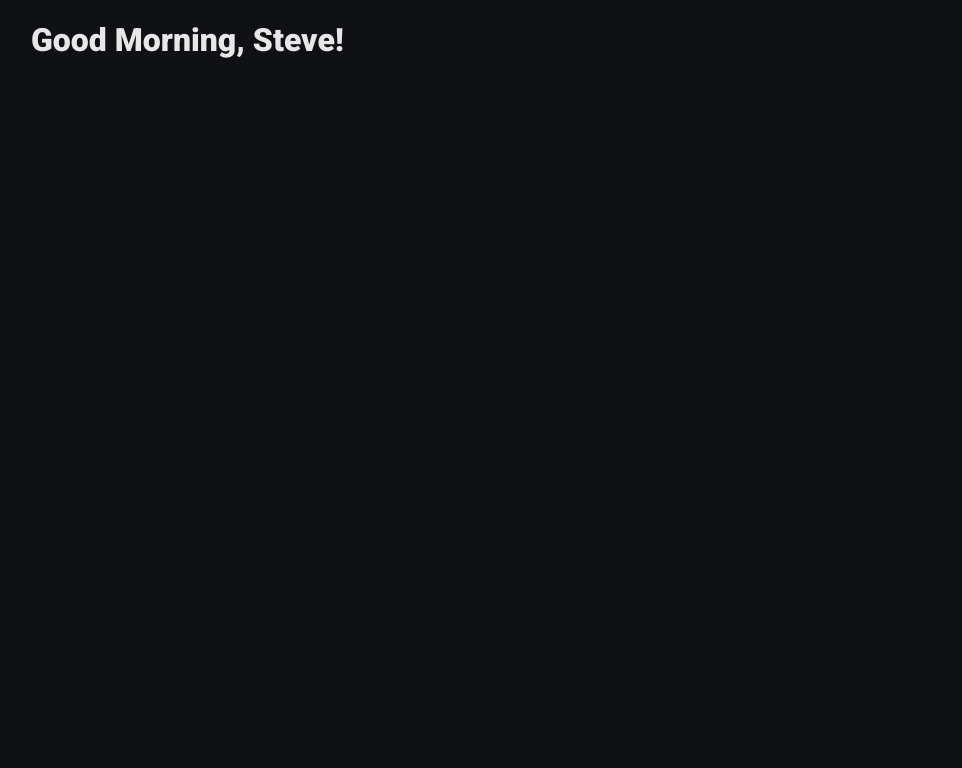
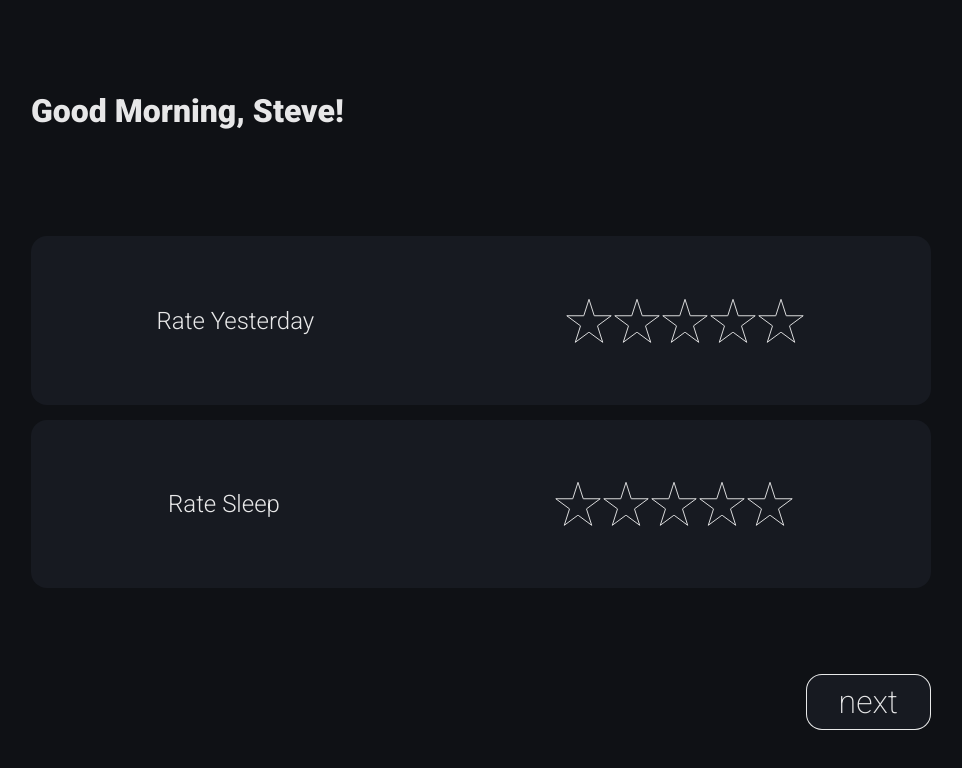
Before and after one commit to boothscript/dashRoo, a React (Create React App) app: page /mr/rate in a window 1280 px wide. Shown: the top 768 px of the page, without its empty margins (159-1121 px from the left). Built offline with nearby package versions, Linux system fonts and the light colour scheme.

Commit message:
add rate page componets and styles

```diff
--- a/public/index.html
+++ b/public/index.html
@@ -2,31 +2,11 @@
 <html lang="en">
   <head>
     <meta charset="utf-8" />
-    <link rel="icon" href="%PUBLIC_URL%/favicon.ico" />
     <meta name="viewport" content="width=device-width, initial-scale=1" />
-    <meta name="theme-color" content="#000000" />
-    <meta
-      name="description"
-      content="Web site created using create-react-app"
-    />
-    <link rel="apple-touch-icon" href="%PUBLIC_URL%/logo192.png" />
-    <!--
-      manifest.json provides metadata used when your web app is installed on a
-      user's mobile device or desktop. See https://developers.google.com/web/fundamentals/web-app-manifest/
-    -->
-    <link rel="manifest" href="%PUBLIC_URL%/manifest.json" />
-    <!--
-      Notice the use of %PUBLIC_URL% in the tags above.
-      It will be replaced with the URL of the `public` folder during the build.
-      Only files inside the `public` folder can be referenced from the HTML.
 
-      Unlike "/favicon.ico" or "favicon.ico", "%PUBLIC_URL%/favicon.ico" will
-      work correctly both with client-side routing and a non-root public URL.
-      Learn how to configure a non-root public URL by running `npm run build`.
-    -->
     <title>React App</title>
     <link
-      href="https://fonts.googleapis.com/css2?family=Roboto:wght@300;900&display=swap"
+      href="https://fonts.googleapis.com/css2?family=Roboto:wght@200;300;900&display=swap"
       rel="stylesheet"
     />
   </head>
--- a/src/Components/mr/MrButton.js
+++ b/src/Components/mr/MrButton.js
@@ -1,7 +1,23 @@
 import React from "react";
+import styled from "styled-components";
 
-function MrButton() {
-  return <div></div>;
+const Button = styled.a`
+  grid-column: 3;
+  justify-self: right;
+  align-self: center;
+  background: ${props => props.theme.panel && props.theme.panel};
+  border: 1px solid;
+  border-color: ${props => props.theme.white90 && props.theme.white90};
+  border-radius: 16px;
+  font-family: ${props => props.theme.font && props.theme.font};
+  font-weight: 200;
+  font-size: 2rem;
+  color: ${props => props.theme.white90 && props.theme.white90};
+  padding: 0.25em 1em;
+`;
+
+function MrButton({ text }) {
+  return <Button>{text}</Button>;
 }
 
 export default MrButton;
--- a/src/Components/mr/MrRatePanel.js
+++ b/src/Components/mr/MrRatePanel.js
@@ -1,7 +1,50 @@
 import React from "react";
+import styled from "styled-components";
 
-function MrRatePanel() {
-  return <div></div>;
+const MrPanel = styled.div`
+  background: ${props => props.theme.panel && props.theme.panel};
+  border-radius: 16px;
+  grid-column: 1/-1;
+  display: flex;
+  justify-content: space-around;
+`;
+
+const MrRateText = styled.h2`
+  margin: 0;
+  font-family: ${props => props.theme.font && props.theme.font};
+  font-weight: 300;
+  color: ${props => props.theme.white90 && props.theme.white90};
+  align-self: center;
+`;
+
+const MrRateStars = styled.div`
+  display: flex;
+  justify-content: center;
+`;
+
+const MrRateStar = styled.div`
+  background: url("/img/star-line.svg");
+  width: 48px;
+  background-repeat: no-repeat;
+  background-position: center;
+  background-size: contain;
+`;
+
+console.log("test");
+
+function MrRatePanel({ text }) {
+  return (
+    <MrPanel>
+      <MrRateText>{text}</MrRateText>
+      <MrRateStars>
+        <MrRateStar></MrRateStar>
+        <MrRateStar></MrRateStar>
+        <MrRateStar></MrRateStar>
+        <MrRateStar></MrRateStar>
+        <MrRateStar></MrRateStar>
+      </MrRateStars>
+    </MrPanel>
+  );
 }
 
 export default MrRatePanel;
--- a/src/Components/mr/MrWrapper.js
+++ b/src/Components/mr/MrWrapper.js
@@ -1,12 +1,15 @@
 import React from "react";
 
 import { MrGrid, MrMain, MrWelcome } from "./elements";
+import MrButton from "./MrButton";
 
-function MrWrapper() {
+function MrWrapper({ children }) {
   return (
     <MrMain>
       <MrGrid>
         <MrWelcome>Good Morning, Steve!</MrWelcome>
+        {children}
+        <MrButton text="next"></MrButton>
       </MrGrid>
     </MrMain>
   );
--- a/src/Components/mr/elements/MrWelcome.js
+++ b/src/Components/mr/elements/MrWelcome.js
@@ -5,4 +5,5 @@ export default styled.h1`
   font-weight: 800;
   color: ${props => props.theme.white90 && props.theme.white90};
   grid-column: 1/-1;
+  align-self: center;
 `;
--- a/src/Pages/mr/MrRate.js
+++ b/src/Pages/mr/MrRate.js
@@ -1,9 +1,14 @@
 import React from "react";
 
-import { MrWrapper } from "../../Components/mr";
+import { MrWrapper, MrRatePanel } from "../../Components/mr";
 
 function MrRate() {
-  return <MrWrapper>Rate</MrWrapper>;
+  return (
+    <MrWrapper>
+      <MrRatePanel text={"Rate Yesterday"} />
+      <MrRatePanel text={"Rate Sleep"} />
+    </MrWrapper>
+  );
 }
 
 export default MrRate;
--- a/src/Themes/colors.js
+++ b/src/Themes/colors.js
@@ -3,6 +3,6 @@ export default {
   font: "'Roboto', sans-serif;",
   // colors
   darkest: "#0F1115",
-  pannel: "#171A21",
+  panel: "#171A21",
   white90: "rgba(256,256,256,0.9)"
 };
--- a/src/index.css
+++ b/src/index.css
@@ -1,5 +1,6 @@
 body {
   margin: 0;
+  box-sizing: border-box;
 }
 
 img {
```
Also changed, not shown: public/img/star-line.svg (added).
